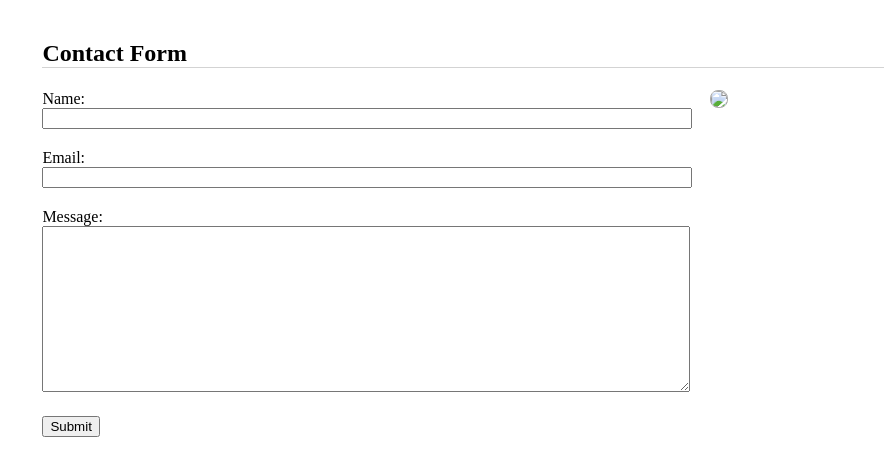
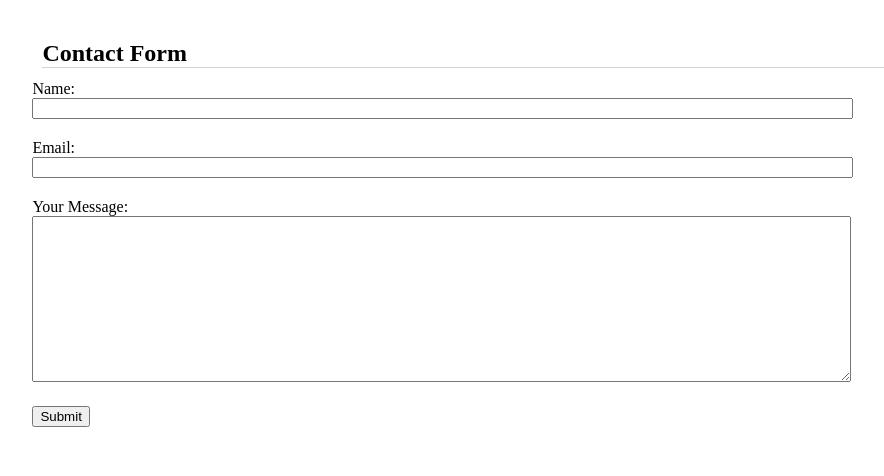
Before and after one commit to jordanje/emailform.github.io, a plain HTML site: page index.html in a window 1280 px wide. Shown: the whole page, without its empty margins (102-986 px from the left). Drawn offline with Linux system fonts and the light colour scheme.

Commit message:
Update index.html

```diff
--- a/index.html
+++ b/index.html
@@ -14,24 +14,22 @@
   <section>
     <h2>Contact Form</h2>
     <div class="group">
-      <div class="item-double">
-        <form action="#" method="POST">
-          <label for="user-name">Name:</label>
+      <form action="https://formspree.io/YOUR_EMAIL_HERE" method="post">
+      <label for="user-name">Name:</label>
           <input id="user-name" type="text" name="name">
 
           <label for="user-email">Email:</label>
           <input id="user-email" type="text" name="email">
 
-          <label for="user-message">Message:</label>
+          <label for="user-message">Your Message:</label>
           <textarea id="user-message" name="message"></textarea>
           <button type="submit">Submit</button>
-        </form>
+
+      </form>
       </div>
-      <div class="item">
-        <img src="images/phone-and-coffee.jpg" class="contact-image">
-      </div>
-    </div>
+
    </section>
 </main>
+    <script src="script.js"></script>
   </body>
 </html>
```
